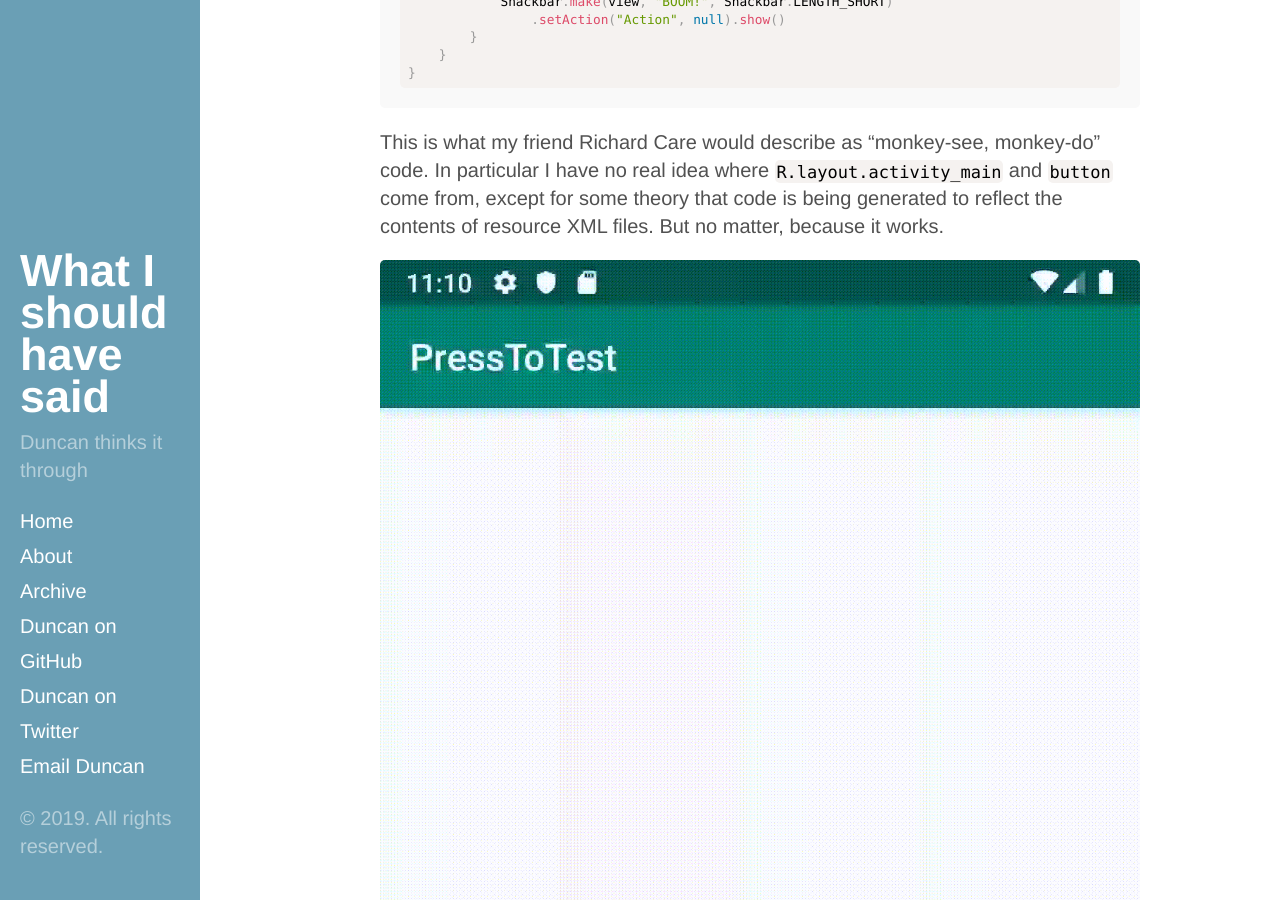
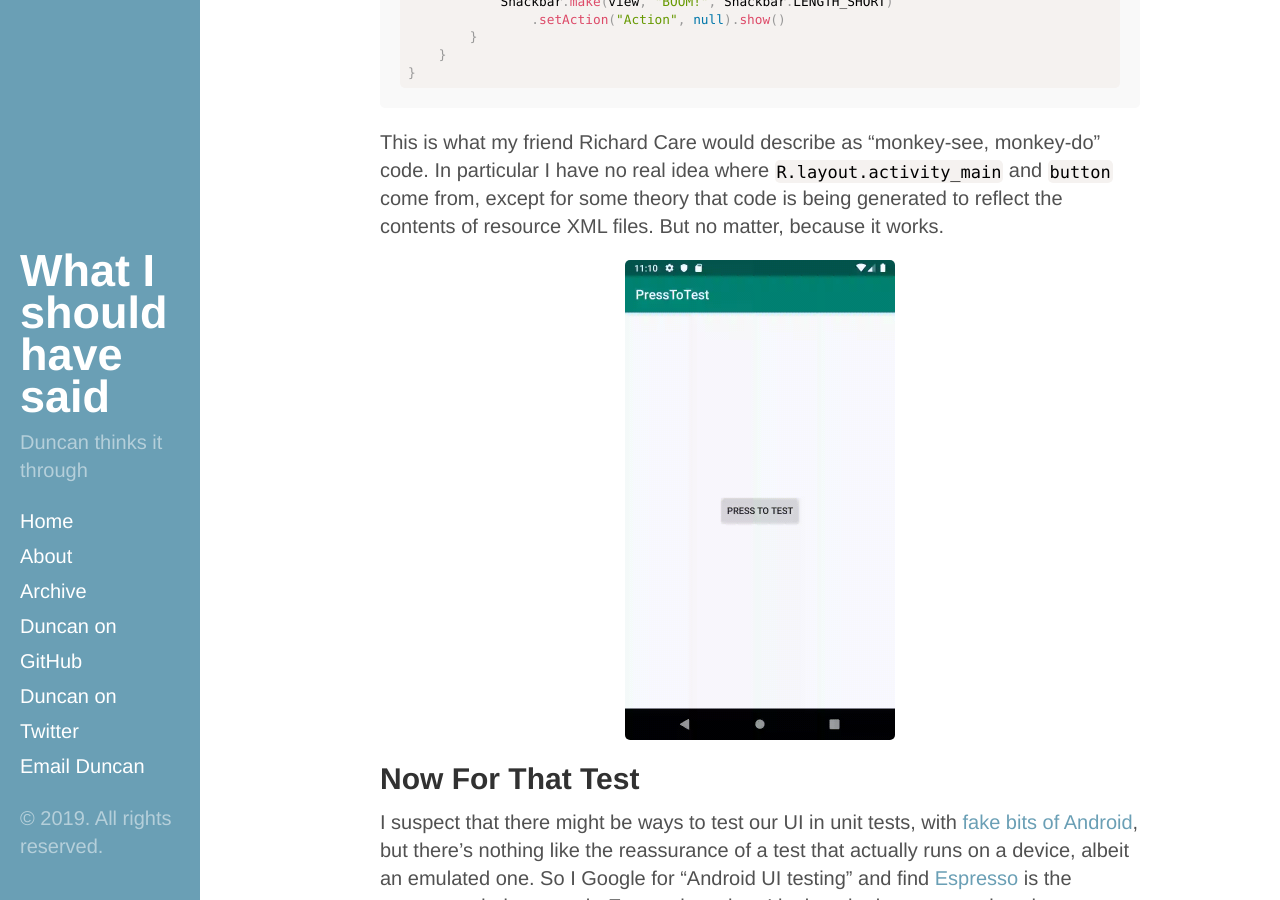
Before and after one commit to dmcg/dmcg.github.io, a Jekyll site: the page built from _posts/2019-05-23-press-to-test-part-1.md, in a window 1280 px wide and 900 px high, scrolled down 2464 px. Built offline with Jekyll 4.4.1, drawn with Linux system fonts in a browser that asks for light colours; comment, search, counter and statistics services are not loaded.

Commit message:
Fix image size

```diff
--- a/_posts/2019-05-23-press-to-test-part-1.md
+++ b/_posts/2019-05-23-press-to-test-part-1.md
@@ -85,7 +85,8 @@ class MainActivity : AppCompatActivity() {
 
 This is what my friend Richard Care would describe as "monkey-see, monkey-do" code. In particular I have no real idea where `R.layout.activity_main` and `button` come from, except for some theory that code is being generated to reflect the contents of resource XML files. But no matter, because it works.
 
-![Here's the kaboom](assets/press-to-test-1.gif)
+<p align="center"><img alt="Here's the kaboom" src="assets/press-to-test-1.gif" height="480"/></p>
+
 
 ## Now For That Test
 
@@ -256,7 +257,7 @@ along with a really handy dump of the whole view hierarchy. Well, it isn't handy
 
 Luckily it doesn't take long to realise that the problem is that returning `true` from the touch listener is telling Android that we have handled the event, so it isn't processing the *up* to make a click. Return `false`, and the tests both pass. Not only that, but the app actually works!
 
-![Here's another kaboom](assets/press-to-test-2.gif)
+<p align="center"><img alt="Here's another kaboom" src="assets/press-to-test-2.gif" height="480"/></p>
 
 ## Tidy Up
 
```
